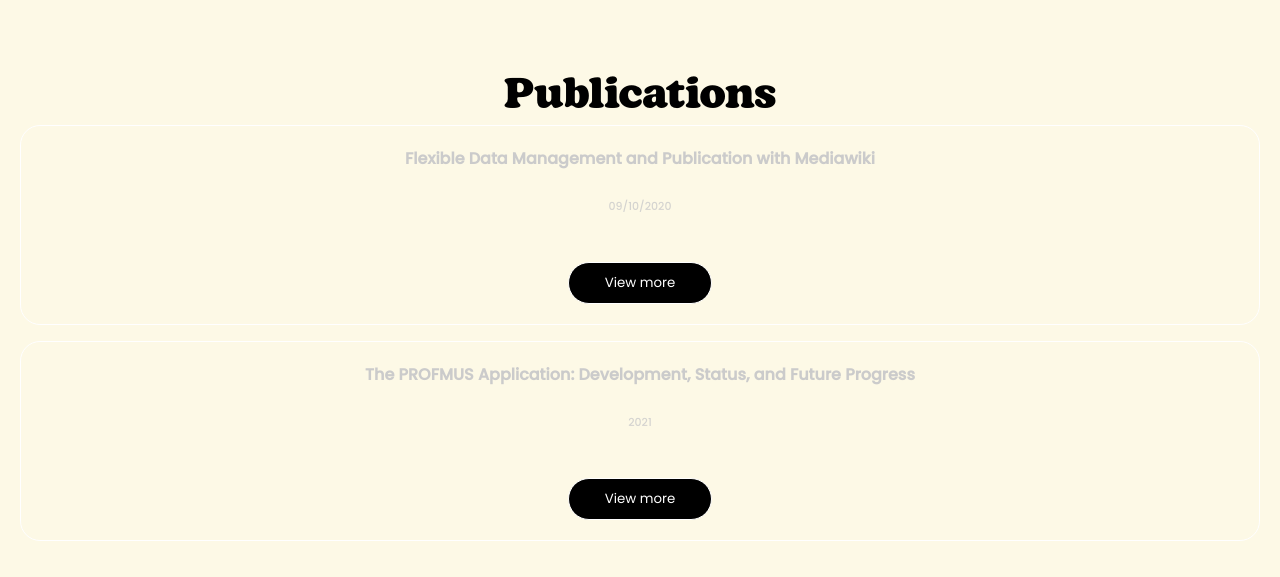
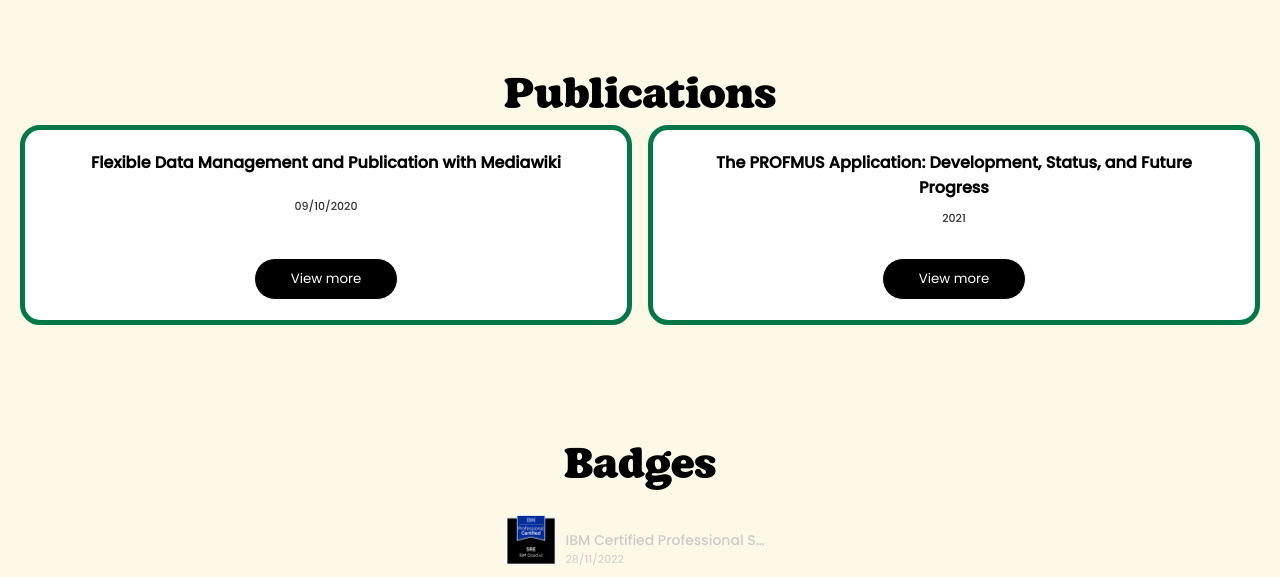
Before and after one commit to lfilipemsantos/home, a plain HTML site: page index.html in a window 1280 px wide. Shown: the part 1120-1697 px from the top of the page. Drawn offline with nearby package versions, Linux system fonts and the light colour scheme; a script that the page names is missing; a web font is replaced by a local one.

Commit message:
Design improvements

```diff
--- a/style2.css
+++ b/style2.css
@@ -22,7 +22,7 @@
     --clr-container-on-background: #ffffff;
     --clr-text: #cbcbcb;
     --clr-primary: hsl(96, 46%, 68%);
-    --clr-footer: #0c4362
+    --clr-footer: #007947;
 }
 
 * {
@@ -70,7 +70,7 @@ body {
 }
 
 #footer {
-    background-color: var(--clr-container-on-background);
+    background-color: var(--clr-footer);
     color: var(--clr-text);
     position: sticky;
     bottom: 0;
@@ -239,14 +239,30 @@ body {
     gap: 1rem;
 }
 
+#publications-grid {
+    grid-template-columns: repeat(1,minmax(200px,1fr));
+    width: 100%;
+    max-width: 2000px;
+    gap: 1rem;
+    box-sizing: border-box;
+}
+
+@media (min-width: 750px) {
+    #publications-grid {
+        grid-template-columns: repeat(2,minmax(200px,1fr));
+    }
+}
+
 .publication {
     display: flex;
     flex-direction: column;
     min-height: 200px;
     width: 100%;
-    border: 1px solid white;
+    border: 5px solid #007947;
     border-radius: 20px;
     padding: 20px;
+    color: black;
+    background-color: white;
 }
 
 .publication > div {
@@ -282,6 +298,7 @@ body {
     margin-top: 20px;
     border: 1px solid white;
     bottom: 0;
+    cursor: pointer;
 }
 
 .certification, .education, .book {
@@ -306,7 +323,7 @@ body {
     opacity: 0.8;
 }
 
-#certifications-grid, #educations-grid, #projects-grid, #books-grid {
+#certifications-grid, #educations-grid, #books-grid {
     width: 289px;
     height: 100%;
     padding: 15px 0px;
@@ -319,10 +336,14 @@ body {
 
 
 #projects-grid {
+    display: grid;
     grid-template-columns: repeat(1,minmax(200px,1fr));
+    grid-template-rows: repeat(3, 1fr);
     width: 100%;
     max-width: 2000px;
     gap: 1rem;
+    margin: auto;
+    padding: 15px 0px;
     box-sizing: border-box;
 }
 
@@ -341,6 +362,7 @@ body {
 @media (min-width: 750px) {
     #projects-grid {
         grid-template-columns: repeat(2,minmax(200px,1fr));
+        grid-template-rows: repeat(2, 1fr);
     }
 }
 @media (min-width: 1000px) {
```
